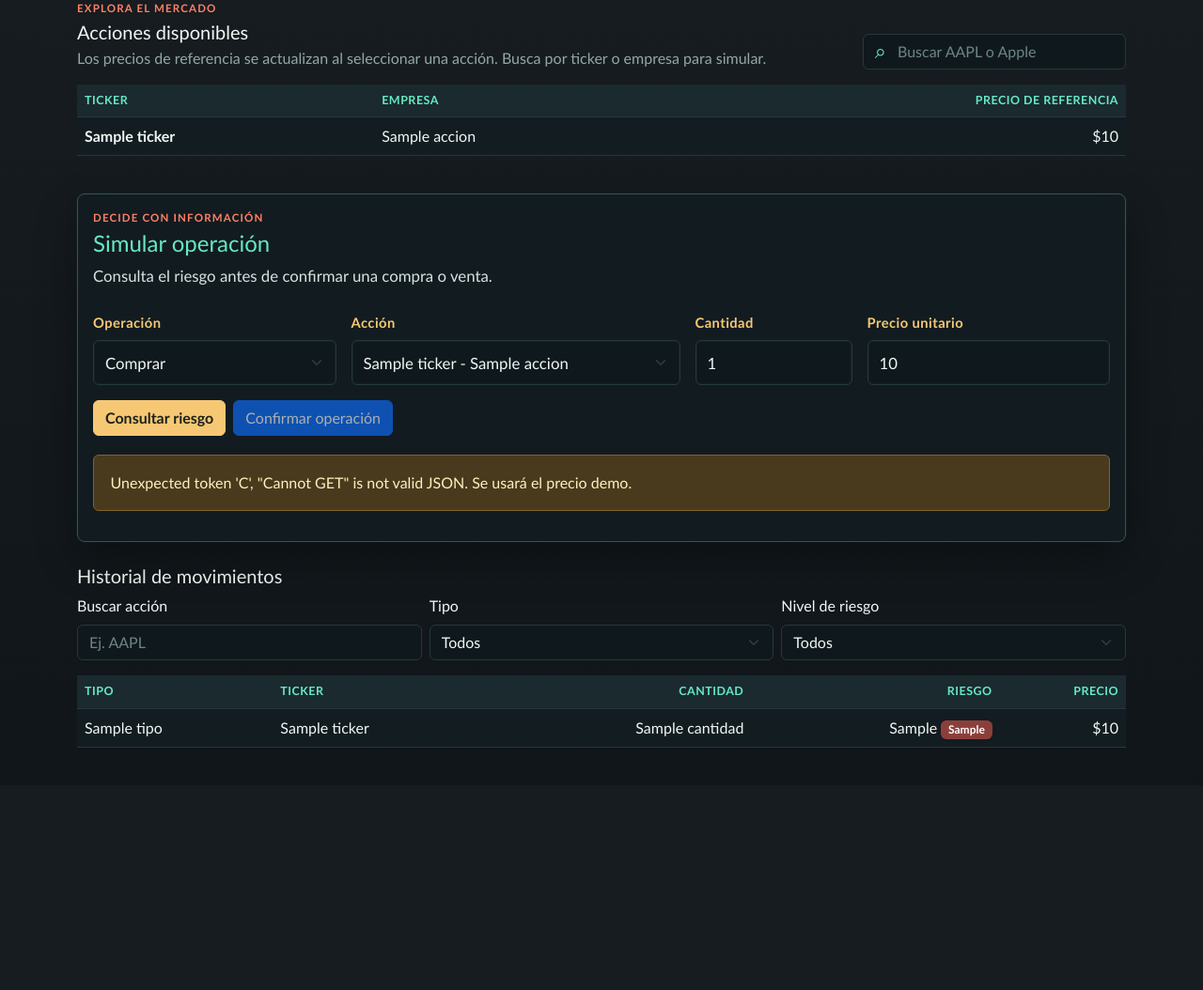
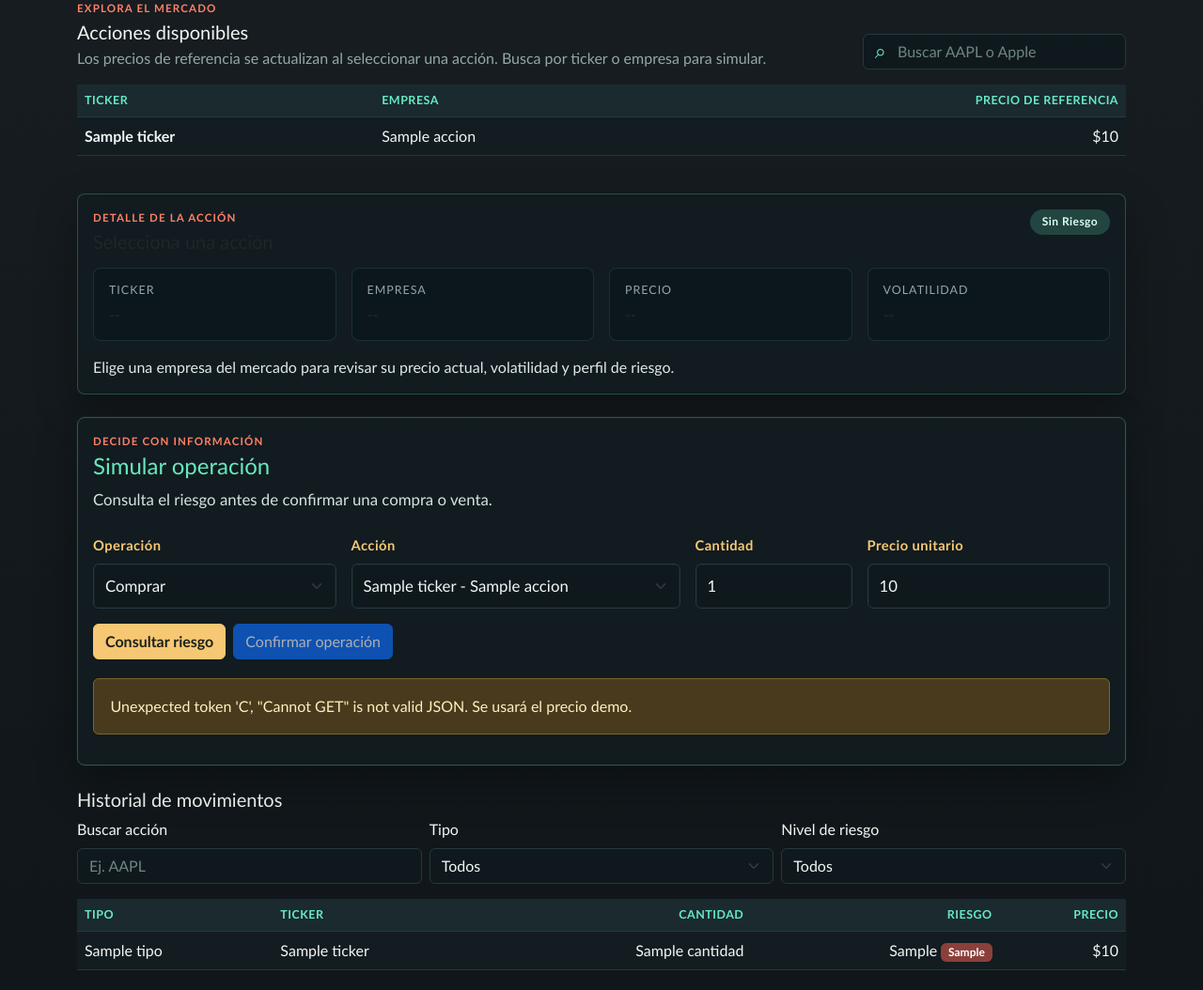
Before and after one commit to ShadowSnow7071/InverTec, a Flask app: template frontend/templates/perfil.html in a window 1280 px wide. Shown: the part 422-1476 px from the top of the page at 94% size. Before the commit the page ends 1218 px from the top, so only its background shows below. Run offline with Flask 3, Linux system fonts and the light colour scheme; the template is opened without the code that fills it: most values are stand-ins (such as "Sample title", 1, 10 or a date in 2020).

Commit message:
feat: agregar detalle del mercado y cobertura del contrato de API

```diff
--- a/backend/seguridad.py
+++ b/backend/seguridad.py
@@ -38,7 +38,8 @@ def rol_admin(fn):
     @wraps(fn)
     @jwt_required()
     def envoltura(*args, **kwargs):
-        if get_jwt().get("rol") != "administrador":
+        usuario = db.session.get(Usuario, int(get_jwt_identity()))
+        if usuario is None or usuario.rol.value != "administrador":
             return json_error("No autorizado", 403)
         return fn(*args, **kwargs)
 
--- a/backend/servicios/acciones.py
+++ b/backend/servicios/acciones.py
@@ -97,10 +97,12 @@ class AccionServicio:
         clave = (ticker or "").strip().upper()
         if clave not in CATALOGO:
             return None
+        volatilidad = Decimal(CATALOGO[clave]["volatilidad"]) * Decimal("100")
         return {
             "ticker": clave,
             "nombre_empresa": CATALOGO[clave]["nombre_empresa"],
             "precio_actual": cls._precio_actual(clave),
+            "volatilidad": str(volatilidad.quantize(Decimal("0.01"))),
         }
 
     @classmethod
--- a/frontend/static/styles.css
+++ b/frontend/static/styles.css
@@ -257,6 +257,61 @@ body {
   padding-left: 2.25rem;
 }
 
+.detail-card {
+  border-color: rgba(103, 232, 194, 0.26);
+}
+
+.detail-grid {
+  display: grid;
+  gap: 1rem;
+  grid-template-columns: repeat(auto-fit, minmax(160px, 1fr));
+}
+
+.detail-item {
+  background: rgba(12, 23, 29, 0.72);
+  border: 1px solid rgba(103, 232, 194, 0.12);
+  border-radius: 8px;
+  display: grid;
+  gap: 0.3rem;
+  padding: 0.9rem 1rem;
+}
+
+.detail-label {
+  color: var(--muted);
+  font-size: 0.78rem;
+  letter-spacing: 0.08em;
+  text-transform: uppercase;
+}
+
+.detail-note {
+  color: #dfeae7;
+  margin-top: 1rem;
+}
+
+#detalle-accion-riesgo {
+  background: rgba(103, 232, 194, 0.18);
+  color: #dffef5;
+  font-weight: 800;
+  letter-spacing: 0.04em;
+  padding: 0.45rem 0.8rem;
+  text-transform: capitalize;
+}
+
+#detalle-accion-riesgo[data-nivel="bajo"] {
+  background: rgba(103, 232, 194, 0.2);
+  color: #dffef5;
+}
+
+#detalle-accion-riesgo[data-nivel="medio"] {
+  background: rgba(247, 200, 115, 0.2);
+  color: #fff1c5;
+}
+
+#detalle-accion-riesgo[data-nivel="alto"] {
+  background: rgba(255, 128, 102, 0.2);
+  color: #ffd5ca;
+}
+
 #tabla-mercado tbody tr {
   cursor: pointer;
 }
--- a/frontend/templates/perfil.html
+++ b/frontend/templates/perfil.html
@@ -77,6 +77,39 @@
   </table>
 </div>
 <p class="text-muted d-none" id="sin-resultados-mercado">No encontramos acciones con esa búsqueda.</p>
+
+<section class="card detail-card mb-4" aria-labelledby="detalle-accion-titulo">
+  <div class="card-body">
+    <div class="d-flex justify-content-between align-items-start gap-3 mb-3">
+      <div>
+        <p class="eyebrow mb-1">Detalle de la acción</p>
+        <h2 id="detalle-accion-titulo" class="h5 mb-0">Selecciona una acción</h2>
+      </div>
+      <span class="badge rounded-pill" id="detalle-accion-riesgo" data-nivel="bajo">Sin riesgo</span>
+    </div>
+    <div class="detail-grid">
+      <div class="detail-item">
+        <span class="detail-label">Ticker</span>
+        <strong id="detalle-accion-ticker">--</strong>
+      </div>
+      <div class="detail-item">
+        <span class="detail-label">Empresa</span>
+        <strong id="detalle-accion-empresa">--</strong>
+      </div>
+      <div class="detail-item">
+        <span class="detail-label">Precio</span>
+        <strong id="detalle-accion-precio">--</strong>
+      </div>
+      <div class="detail-item">
+        <span class="detail-label">Volatilidad</span>
+        <strong id="detalle-accion-volatilidad">--</strong>
+      </div>
+    </div>
+    <p class="detail-note mb-0" id="detalle-accion-explicacion">
+      Elige una empresa del mercado para revisar su precio actual, volatilidad y perfil de riesgo.
+    </p>
+  </div>
+</section>
 
 <section class="card simulator-card mb-4" aria-labelledby="simulador-titulo">
   <div class="card-body">
@@ -217,10 +250,25 @@
   const riesgoNivel = document.getElementById("riesgo-nivel");
   const riesgoExposicion = document.getElementById("riesgo-exposicion");
   const riesgoVolatilidad = document.getElementById("riesgo-volatilidad");
+  const detalleAccionTitulo = document.getElementById("detalle-accion-titulo");
+  const detalleAccionTicker = document.getElementById("detalle-accion-ticker");
+  const detalleAccionEmpresa = document.getElementById("detalle-accion-empresa");
+  const detalleAccionPrecio = document.getElementById("detalle-accion-precio");
+  const detalleAccionVolatilidad = document.getElementById("detalle-accion-volatilidad");
+  const detalleAccionRiesgo = document.getElementById("detalle-accion-riesgo");
+  const detalleAccionExplicacion = document.getElementById("detalle-accion-explicacion");
   const buscarAcciones = document.getElementById("buscar-acciones");
   const sinResultadosMercado = document.getElementById("sin-resultados-mercado");
   let simulacionValida = false;
   let riesgoActual = null;
+
+  function nivelRiesgoBasico(valor) {
+    const numero = Number.parseFloat(valor ?? "0");
+    if (Number.isNaN(numero)) return "bajo";
+    if (numero < 35) return "bajo";
+    if (numero < 70) return "medio";
+    return "alto";
+  }
 
   function invalidarSimulacion(mensaje = "Consulta el riesgo para habilitar la confirmación.") {
     simulacionValida = false;
@@ -245,6 +293,36 @@
     if (fila) fila.textContent = `$${precio}`;
   }
 
+  async function actualizarDetalleAccion() {
+    const ticker = accionOperacion.value;
+    try {
+      const respuesta = await fetch(`/api/acciones/${ticker}`);
+      const cuerpo = await respuesta.json();
+      if (!respuesta.ok) {
+        throw new Error(cuerpo.error || "No fue posible cargar el detalle de la acción");
+      }
+
+      const nivel = nivelRiesgoBasico(cuerpo.volatilidad);
+      detalleAccionTitulo.textContent = `${cuerpo.ticker} · ${cuerpo.nombre_empresa}`;
+      detalleAccionTicker.textContent = cuerpo.ticker;
+      detalleAccionEmpresa.textContent = cuerpo.nombre_empresa;
+      detalleAccionPrecio.textContent = `$${cuerpo.precio_actual}`;
+      detalleAccionVolatilidad.textContent = `${cuerpo.volatilidad}%`;
+      detalleAccionRiesgo.textContent = nivel;
+      detalleAccionRiesgo.dataset.nivel = nivel;
+      detalleAccionExplicacion.textContent = `${cuerpo.nombre_empresa} tiene una volatilidad de ${cuerpo.volatilidad}% y un riesgo base ${nivel}.`;
+    } catch (error) {
+      detalleAccionTitulo.textContent = "Acción no disponible";
+      detalleAccionTicker.textContent = ticker;
+      detalleAccionEmpresa.textContent = "No se pudo cargar";
+      detalleAccionPrecio.textContent = "--";
+      detalleAccionVolatilidad.textContent = "--";
+      detalleAccionRiesgo.textContent = "Sin riesgo";
+      detalleAccionRiesgo.dataset.nivel = "bajo";
+      detalleAccionExplicacion.textContent = error.message;
+    }
+  }
+
   async function actualizarPrecio() {
     const opcion = accionOperacion.selectedOptions[0];
     precioOperacion.value = "";
@@ -259,6 +337,7 @@
       }
       precioOperacion.value = cuerpo.precio_actual;
       actualizarPrecioTabla(accionOperacion.value, cuerpo.precio_actual);
+      await actualizarDetalleAccion();
     } catch (error) {
       precioOperacion.value = opcion.dataset.precioDemo;
       mostrarResultado(`${error.message}. Se usará el precio demo.`, "warning");
```
Also changed, not shown: backend/api_acciones.py (+10 -0 lines), backend/api_portafolio.py (+14 -0 lines), backend/api_usuarios.py (+24 -1 lines), backend/servicios/portafolio.py (+12 -0 lines), tests/test_portafolio.py (+63 -0 lines).
